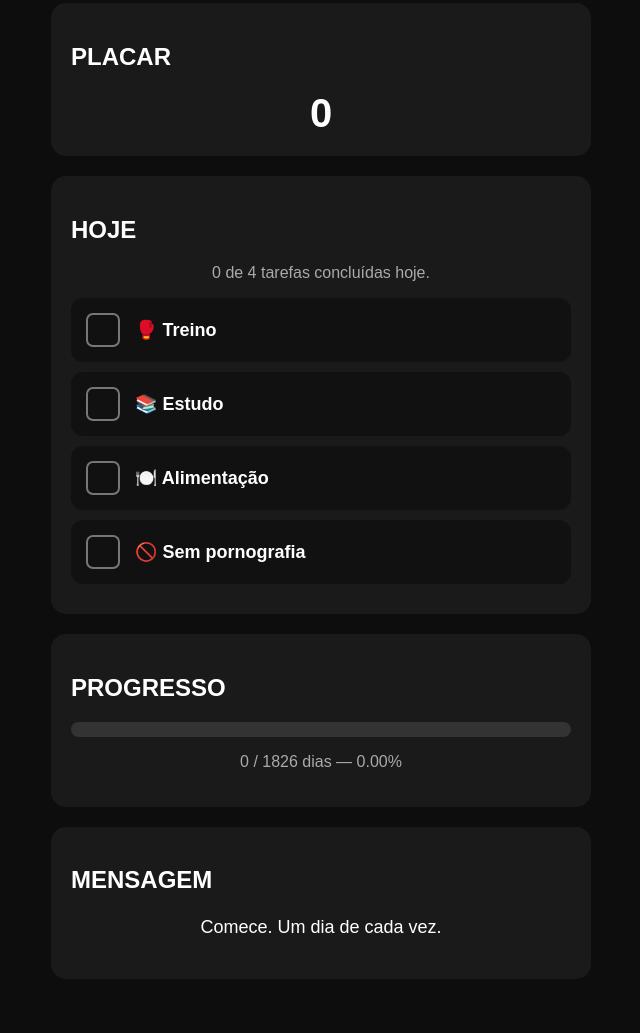
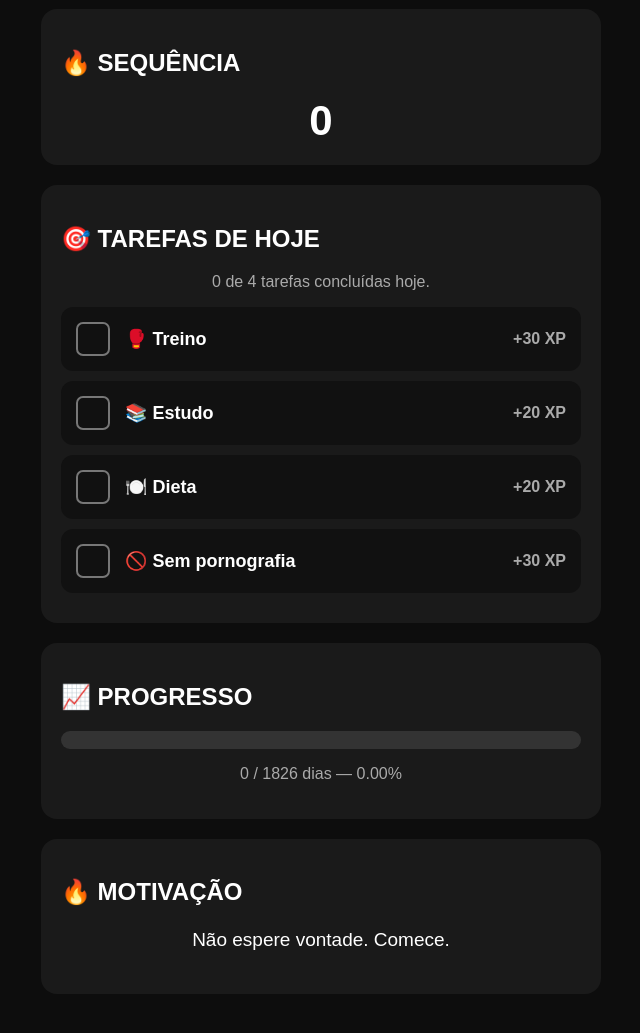
Before and after one commit to Matheusmaythai/Projeto-5-anos, a plain HTML site: page index.html in a window 1280 px wide. Shown: the part 479-1512 px from the top of the page, without its empty margins (319-959 px from the left). Drawn offline with Linux system fonts and the light colour scheme.

Commit message:
Update index.html

```diff
--- a/index.html
+++ b/index.html
@@ -23,20 +23,20 @@ h1 {
 
 .subtitulo {
     text-align: center;
-    color: #aaa;
+    color: #999;
 }
 
 .caixa {
-    max-width: 500px;
+    max-width: 520px;
     margin: 20px auto;
     padding: 20px;
     background: #1a1a1a;
-    border-radius: 15px;
+    border-radius: 16px;
 }
 
 .numero {
     text-align: center;
-    font-size: 40px;
+    font-size: 42px;
     font-weight: bold;
 }
 
@@ -49,6 +49,10 @@ h1 {
     background: #111;
     border-radius: 12px;
     cursor: pointer;
+}
+
+.tarefa:active {
+    transform: scale(0.98);
 }
 
 .quadrado {
@@ -80,29 +84,19 @@ h1 {
     font-weight: bold;
 }
 
+.xp {
+    margin-left: auto;
+    color: #aaa;
+    font-weight: bold;
+}
+
 .status {
     text-align: center;
     color: #aaa;
 }
 
-button {
-    width: 100%;
-    padding: 16px;
-    margin-top: 10px;
-    border: none;
-    border-radius: 12px;
-    font-size: 17px;
-    font-weight: bold;
-    background: white;
-    color: black;
-}
-
-button:disabled {
-    opacity: 0.5;
-}
-
 .barra {
-    height: 15px;
+    height: 18px;
     background: #333;
     border-radius: 20px;
     overflow: hidden;
@@ -113,12 +107,23 @@ button:disabled {
     height: 100%;
     width: 0%;
     background: white;
+    transition: width 0.3s;
 }
 
 .motivacao {
     text-align: center;
-    font-size: 18px;
+    font-size: 19px;
     line-height: 1.5;
+}
+
+.botao-reset {
+    width: 100%;
+    padding: 12px;
+    margin-top: 10px;
+    border: none;
+    border-radius: 10px;
+    background: #333;
+    color: white;
 }
 
 </style>
@@ -129,13 +134,24 @@ button:disabled {
 <h1>PROJETO 5 ANOS</h1>
 
 <p class="subtitulo">
-1.826 dias de consistência
+1.826 dias de evolução
 </p>
 
 
 <div class="caixa">
 
-<h2>DIAS COMPLETOS</h2>
+<h2>⭐ XP TOTAL</h2>
+
+<div class="numero" id="xp">
+0
+</div>
+
+</div>
+
+
+<div class="caixa">
+
+<h2>📅 DIAS COM ATIVIDADE</h2>
 
 <div class="numero" id="dias">
 0
@@ -146,7 +162,7 @@ button:disabled {
 
 <div class="caixa">
 
-<h2>SEQUÊNCIA</h2>
+<h2>🔥 SEQUÊNCIA</h2>
 
 <div class="numero" id="sequencia">
 0
@@ -157,30 +173,23 @@ button:disabled {
 
 <div class="caixa">
 
-<h2>PLACAR</h2>
-
-<div class="numero" id="placar">
-0
-</div>
-
-</div>
-
-
-<div class="caixa">
-
-<h2>HOJE</h2>
+<h2>🎯 TAREFAS DE HOJE</h2>
 
 <p class="status" id="status">
-Marque o que você cumpriu hoje.
+Escolha o que você fez hoje.
 </p>
 
 
 <div class="tarefa" onclick="marcar('treino')">
 
-<div class="quadrado" id="quadrado-treino"></div>
+<div class="quadrado" id="q-treino"></div>
 
 <div class="nome-tarefa">
 🥊 Treino
+</div>
+
+<div class="xp">
++30 XP
 </div>
 
 </div>
@@ -188,21 +197,29 @@ Marque o que você cumpriu hoje.
 
 <div class="tarefa" onclick="marcar('estudo')">
 
-<div class="quadrado" id="quadrado-estudo"></div>
+<div class="quadrado" id="q-estudo"></div>
 
 <div class="nome-tarefa">
 📚 Estudo
 </div>
 
+<div class="xp">
++20 XP
+</div>
+
 </div>
 
 
-<div class="tarefa" onclick="marcar('alimentacao')">
+<div class="tarefa" onclick="marcar('dieta')">
 
-<div class="quadrado" id="quadrado-alimentacao"></div>
+<div class="quadrado" id="q-dieta"></div>
 
 <div class="nome-tarefa">
-🍽️ Alimentação
+🍽️ Dieta
+</div>
+
+<div class="xp">
++20 XP
 </div>
 
 </div>
@@ -210,10 +227,14 @@ Marque o que você cumpriu hoje.
 
 <div class="tarefa" onclick="marcar('semPornografia')">
 
-<div class="quadrado" id="quadrado-semPornografia"></div>
+<div class="quadrado" id="q-semPornografia"></div>
 
 <div class="nome-tarefa">
 🚫 Sem pornografia
+</div>
+
+<div class="xp">
++30 XP
 </div>
 
 </div>
@@ -223,12 +244,10 @@ Marque o que você cumpriu hoje.
 
 <div class="caixa">
 
-<h2>PROGRESSO</h2>
+<h2>📈 PROGRESSO</h2>
 
 <div class="barra">
-
 <div class="progresso" id="progresso"></div>
-
 </div>
 
 <p class="status" id="textoProgresso">
@@ -240,10 +259,10 @@ Marque o que você cumpriu hoje.
 
 <div class="caixa">
 
-<h2>MENSAGEM</h2>
+<h2>🔥 MOTIVAÇÃO</h2>
 
 <p class="motivacao" id="motivacao">
-Comece hoje. Um dia de cada vez.
+Comece. Não precisa fazer tudo de uma vez.
 </p>
 
 </div>
@@ -251,11 +270,19 @@ Comece hoje. Um dia de cada vez.
 
 <script>
 
-var TOTAL = 1826;
+var TOTAL_DIAS = 1826;
+
+var XP = {
+    treino: 30,
+    estudo: 20,
+    dieta: 20,
+    semPornografia: 30
+};
+
 
 var dados = {
+    xp: 0,
     dias: [],
-    placar: 0,
     tarefas: {}
 };
 
@@ -263,7 +290,7 @@ var dados = {
 try {
 
     var salvo =
-        localStorage.getItem("projeto5anos_v2");
+        localStorage.getItem("projeto5anos_xp");
 
     if (salvo) {
 
@@ -274,8 +301,8 @@ try {
 } catch (erro) {
 
     dados = {
+        xp: 0,
         dias: [],
-        placar: 0,
         tarefas: {}
     };
 
@@ -296,7 +323,7 @@ function hoje() {
 function salvar() {
 
     localStorage.setItem(
-        "projeto5anos_v2",
+        "projeto5anos_xp",
         JSON.stringify(dados)
     );
 
@@ -309,17 +336,33 @@ function marcar(tarefa) {
 
     if (!dados.tarefas[data]) {
 
-        dados.tarefas[data] = {
-            treino: false,
-            estudo: false,
-            alimentacao: false,
-            semPornografia: false
-        };
+        dados.tarefas[data] = {};
 
     }
 
-    dados.tarefas[data][tarefa] =
-        !dados.tarefas[data][tarefa];
+
+    var marcado =
+        dados.tarefas[data][tarefa] === true;
+
+
+    if (marcado) {
+
+        dados.tarefas[data][tarefa] = false;
+
+        dados.xp -= XP[tarefa];
+
+        if (dados.xp < 0) {
+            dados.xp = 0;
+        }
+
+    } else {
+
+        dados.tarefas[data][tarefa] = true;
+
+        dados.xp += XP[tarefa];
+
+    }
+
 
     verificarDia(data);
 
@@ -332,49 +375,47 @@ function marcar(tarefa) {
 
 function verificarDia(data) {
 
-    var t = dados.tarefas[data];
+    var tarefas =
+        dados.tarefas[data] || {};
 
-    if (!t) {
-        return;
-    }
+    var fezAlgumaCoisa =
+        tarefas.treino ||
+        tarefas.estudo ||
+        tarefas.dieta ||
+        tarefas.semPornografia;
 
-    var completo =
-        t.treino &&
-        t.estudo &&
-        t.alimentacao &&
-        t.semPornografia;
 
-    var jaContado =
+    var jaTemDia =
         dados.dias.includes(data);
 
-    if (completo && !jaContado) {
+
+    if (fezAlgumaCoisa && !jaTemDia) {
 
         dados.dias.push(data);
 
-        dados.placar += 10;
-
     }
 
-    if (!completo && jaContado) {
+
+    if (!fezAlgumaCoisa && jaTemDia) {
 
         dados.dias =
             dados.dias.filter(function(d) {
+
                 return d !== data;
+
             });
-
-        dados.placar =
-            Math.max(0, dados.placar - 10);
 
     }
 
 }
 
 
-function sequencia() {
+function calcularSequencia() {
 
     var total = 0;
 
     var d = new Date();
+
 
     while (true) {
 
@@ -383,9 +424,13 @@ function sequencia() {
             String(d.getMonth() + 1).padStart(2, "0") + "-" +
             String(d.getDate()).padStart(2, "0");
 
+
         if (!dados.dias.includes(data)) {
+
             break;
+
         }
+
 
         total++;
 
@@ -395,7 +440,27 @@ function sequencia() {
 
     }
 
+
     return total;
+
+}
+
+
+function marcarQuadrado(id, ativo) {
+
+    var elemento =
+        document.getElementById(id);
+
+
+    if (ativo) {
+
+        elemento.classList.add("marcado");
+
+    } else {
+
+        elemento.classList.remove("marcado");
+
+    }
 
 }
 
@@ -404,62 +469,64 @@ function atualizar() {
 
     var data = hoje();
 
-    if (!dados.tarefas[data]) {
+    var tarefas =
+        dados.tarefas[data] || {};
 
-        dados.tarefas[data] = {
-            treino: false,
-            estudo: false,
-            alimentacao: false,
-            semPornografia: false
-        };
 
-    }
-
-    var t = dados.tarefas[data];
+    document.getElementById("xp")
+        .innerText = dados.xp;
 
 
     document.getElementById("dias")
         .innerText = dados.dias.length;
 
 
-    document.getElementById("placar")
-        .innerText = dados.placar;
-
-
     document.getElementById("sequencia")
-        .innerText = sequencia();
+        .innerText = calcularSequencia();
 
 
     marcarQuadrado(
-        "quadrado-treino",
-        t.treino
+        "q-treino",
+        tarefas.treino === true
     );
 
 
     marcarQuadrado(
-        "quadrado-estudo",
-        t.estudo
+        "q-estudo",
+        tarefas.estudo === true
     );
 
 
     marcarQuadrado(
-        "quadrado-alimentacao",
-        t.alimentacao
+        "q-dieta",
+        tarefas.dieta === true
     );
 
 
     marcarQuadrado(
-        "quadrado-semPornografia",
-        t.semPornografia
+        "q-semPornografia",
+        tarefas.semPornografia === true
     );
 
 
     var quantidade = 0;
 
-    if (t.treino) quantidade++;
-    if (t.estudo) quantidade++;
-    if (t.alimentacao) quantidade++;
-    if (t.semPornografia) quantidade++;
+
+    if (tarefas.treino) {
+        quantidade++;
+    }
+
+    if (tarefas.estudo) {
+        quantidade++;
+    }
+
+    if (tarefas.dieta) {
+        quantidade++;
+    }
+
+    if (tarefas.semPornografia) {
+        quantidade++;
+    }
 
 
     document.getElementById("status")
@@ -469,7 +536,7 @@ function atualizar() {
 
 
     var percentual =
-        (dados.dias.length / TOTAL) * 100;
+        (dados.dias.length / TOTAL_DIAS) * 100;
 
 
     if (percentual > 100) {
@@ -486,51 +553,54 @@ function atualizar() {
         .innerText =
         dados.dias.length +
         " / " +
-        TOTAL +
+        TOTAL_DIAS +
         " dias — " +
         percentual.toFixed(2) +
         "%";
 
 
-    if (quantidade === 4) {
-
-        document.getElementById("motivacao")
-            .innerText =
-            "Dia completo. Você fez o que precisava ser feito.";
-
-    } else if (quantidade > 0) {
-
-        document.getElementById("motivacao")
-            .innerText =
-            "Continue. Ainda faltam " +
-            (4 - quantidade) +
-            " tarefas.";
-
-    } else {
-
-        document.getElementById("motivacao")
-            .innerText =
-            "Comece. Um dia de cada vez.";
-
-    }
+    atualizarMotivacao(
+        quantidade
+    );
 
 }
 
 
-function marcarQuadrado(id, marcado) {
+function atualizarMotivacao(quantidade) {
 
-    var elemento =
-        document.getElementById(id);
+    var frases = [
 
-    if (marcado) {
+        "Não espere vontade. Comece.",
 
-        elemento.classList.add("marcado");
+        "Um pouco feito hoje vale mais que muito planejado.",
 
-    } else {
+        "Disciplina é continuar mesmo quando a vontade some.",
 
-        elemento.classList.remove("marcado");
+        "Você não precisa ser perfeito. Precisa continuar.",
 
-    }
+        "Cada tarefa concluída é XP para a sua evolução.",
+
+        "Faça o que precisa ser feito.",
+
+        "Mais um dia. Mais um passo.",
+
+        "A constância vai construir o resultado.",
+
+        "Não negocie com a sua meta.",
+
+        "Continue. Você está construindo sua própria história."
+
+    ];
+
+
+    var indice =
+        (dados.xp + quantidade) %
+        frases.length;
+
+
+    document.getElementById("motivacao")
+        .innerText =
+        frases[indice];
 
 }
 
```
